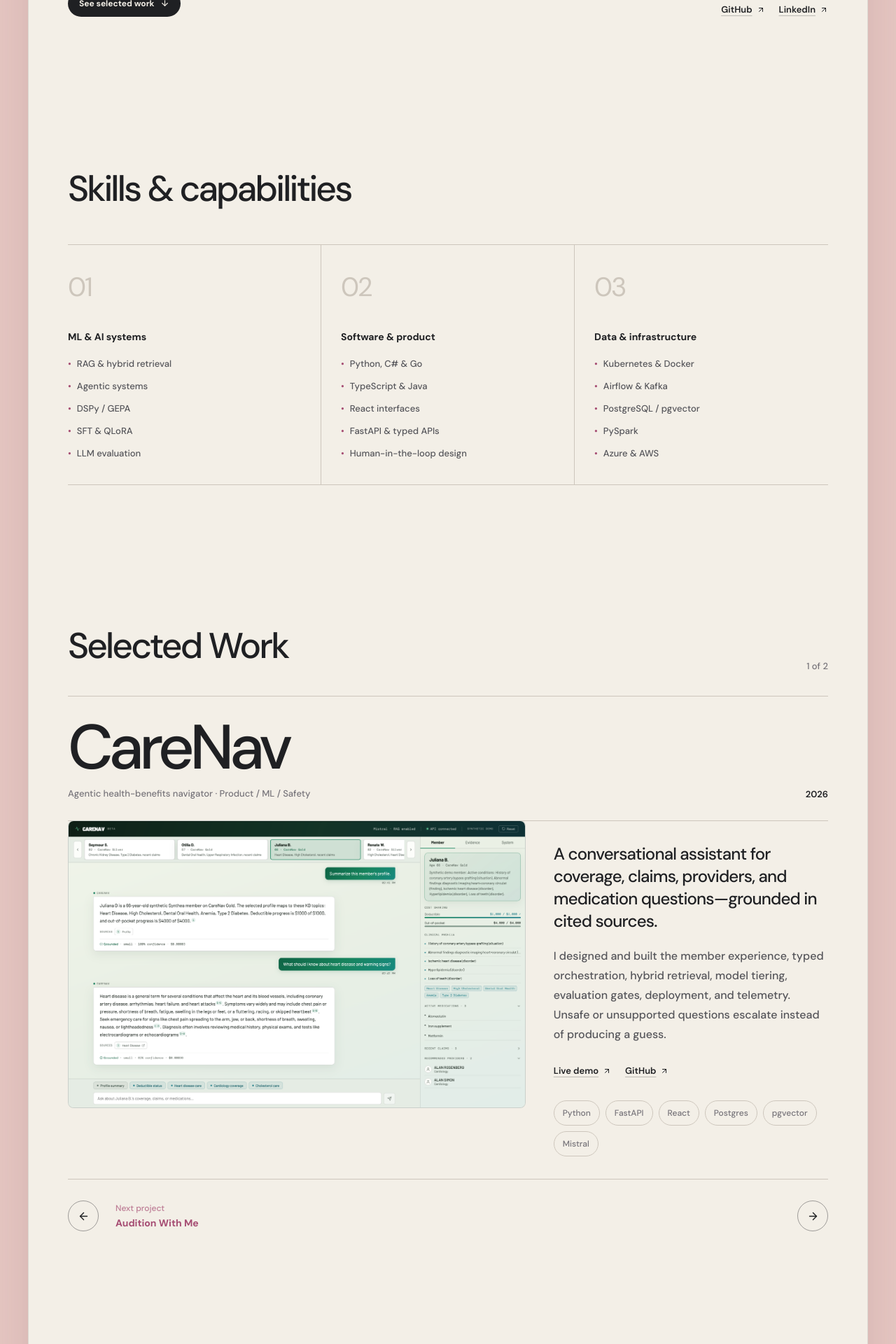
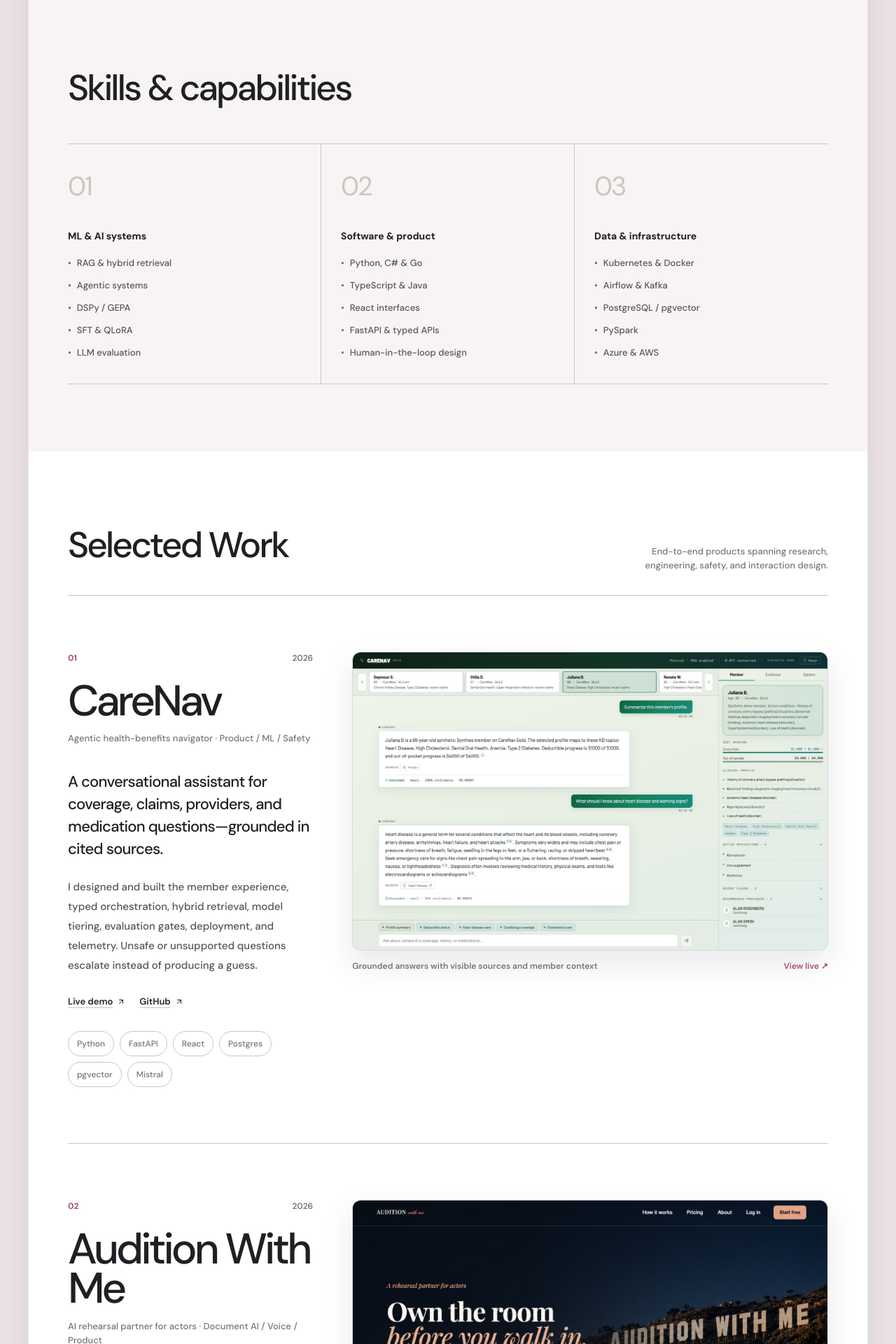
Before and after one commit to poornanat1/personal-website, a React (Vite) app: page / in a window 1280 px wide. Shown: the part 840-2760 px from the top of the page at 70% size. Built offline with nearby package versions, Linux system fonts and the light colour scheme.

Commit message:
Refine portfolio visual design and project showcase

```diff
--- a/src/App.tsx
+++ b/src/App.tsx
@@ -1,10 +1,12 @@
 import carenavScreenshot from "@/assets/carenav.png";
 import auditionWithMeScreenshot from "@/assets/audition-with-me.png";
+import auditionRehearsalScreenshot from "@/assets/audition-rehearsal.png";
+import auditionVoiceSetupScreenshot from "@/assets/audition-voice-setup.png";
 import portrait from "@/assets/portrait.png";
 import { CompanyLogo } from "@/components/CompanyLogo";
 import { experiences } from "@/data/portfolio";
-import { ArrowDown, ArrowLeft, ArrowRight, ArrowUpRight, Github, Linkedin } from "lucide-react";
-import { useState, type ReactNode } from "react";
+import { ArrowDown, ArrowUpRight, Github, Linkedin } from "lucide-react";
+import type { ReactNode } from "react";
 
 const projects = [
   {
@@ -46,20 +48,12 @@
 }
 
 export function App() {
-  const [activeProjectIndex, setActiveProjectIndex] = useState(0);
-  const activeProject = projects[activeProjectIndex];
-  const nextProjectIndex = (activeProjectIndex + 1) % projects.length;
-
-  const showProject = (index: number) => {
-    setActiveProjectIndex((index + projects.length) % projects.length);
-  };
-
   return (
     <main className="min-h-dvh bg-shell p-3 text-ink selection:bg-accent selection:text-white sm:p-6 lg:p-10">
       <div className="mx-auto max-w-[1240px] overflow-hidden border border-ink/10 bg-canvas shadow-[0_30px_80px_rgba(93,51,65,0.16)]">
-        <nav className="flex items-center justify-between px-5 py-5 sm:px-9 lg:px-14">
+        <nav className="flex flex-wrap items-center justify-between gap-x-5 gap-y-4 px-5 py-5 sm:flex-nowrap sm:px-9 lg:px-14">
           <a href="#top" className="text-[13px] font-medium tracking-[-0.01em] text-muted transition-colors hover:text-ink">Portfolio · 2026</a>
-          <div className="hidden items-center gap-7 text-[15px] font-semibold sm:flex">
+          <div className="order-3 flex w-full items-center justify-between border-t border-border pt-4 text-[13px] font-semibold sm:order-none sm:w-auto sm:justify-start sm:gap-7 sm:border-0 sm:pt-0 sm:text-[15px]">
             <a href="#about" className="hover:text-accent">About</a>
             <a href="#work" className="hover:text-accent">Work</a>
             <a href="#experience" className="hover:text-accent">Experience</a>
@@ -67,24 +61,25 @@
           <a href="mailto:pnat614@gmail.com" className="rounded-full bg-ink px-4 py-2 text-[12px] font-bold text-canvas transition-colors hover:bg-accent">Email me</a>
         </nav>
 
-        <section id="top" className="px-5 pb-20 pt-16 sm:px-9 lg:px-14 lg:pb-28 lg:pt-24">
+        <section id="top" className="px-5 pb-20 pt-14 sm:px-9 sm:pt-20 lg:px-14 lg:pb-28 lg:pt-24">
           <div>
-            <h1 className="w-full text-[clamp(4.5rem,13vw,10.5rem)] font-medium leading-[0.78] tracking-[-0.09em]">Poorna Natarajan</h1>
-            <p className="mt-8 max-w-[980px] text-[clamp(2rem,5.5vw,4.8rem)] font-medium leading-[0.9] tracking-[-0.065em] text-accent">
+            <p className="mb-6 text-[12px] font-bold uppercase tracking-[0.18em] text-muted">New York · ML systems · Responsible AI</p>
+            <h1 className="max-w-[1100px] text-[clamp(3.7rem,10.5vw,8.5rem)] font-medium leading-[0.86] tracking-[-0.075em]">Poorna Natarajan</h1>
+            <p className="mt-7 max-w-[980px] text-[clamp(2rem,5vw,4.25rem)] font-medium leading-[0.96] tracking-[-0.055em] text-accent">
               Machine Learning Engineer
             </p>
           </div>
 
           <div className="mt-14 grid gap-8 lg:grid-cols-[minmax(0,760px)_1fr] lg:gap-20">
-            <div>
-              <p className="text-[18px] font-medium leading-8 sm:text-[20px] sm:leading-9">Over the past seven years, I’ve built data and AI systems for public-health operations, government workflows, and legal search. That work has shown me how much technical decisions can affect the people who rely on these systems. I care about helping institutions use technology responsibly, and I bring that perspective to every project I take on.</p>
+            <div className="max-w-[680px]">
+              <p className="text-[18px] font-medium leading-8 sm:text-[20px] sm:leading-9">For seven years, I’ve built data and AI systems for public health, government workflows, and legal search. I create reliable products for high-stakes environments—where technical decisions have real human consequences.</p>
               <a href="#work" className="mt-6 inline-flex items-center gap-2 rounded-full bg-ink px-4 py-2.5 text-[12px] font-bold text-canvas transition-colors hover:bg-accent">See selected work <ArrowDown size={13} /></a>
             </div>
             <div className="flex items-end gap-5 lg:justify-end"><ExternalLink href="https://github.com/poornanat1">GitHub</ExternalLink><ExternalLink href="https://www.linkedin.com/in/poorna-natarajan/">LinkedIn</ExternalLink></div>
           </div>
         </section>
 
-        <section id="about" className="px-5 py-16 sm:px-9 lg:px-14 lg:py-24">
+        <section id="about" className="bg-wash px-5 py-16 sm:px-9 lg:px-14 lg:py-24">
           <h2 className="text-[clamp(2rem,4vw,3.3rem)] font-medium tracking-[-0.055em]">Skills &amp; capabilities</h2>
           <div className="mt-10 grid divide-y divide-border border-y border-border md:grid-cols-3 md:divide-x md:divide-y-0">
             {[
@@ -104,40 +99,59 @@
         </section>
 
         <section id="work" className="px-5 py-16 sm:px-9 lg:px-14 lg:py-24">
-          <div className="flex items-end justify-between gap-6">
+          <div className="flex items-end justify-between gap-6 border-b border-border pb-8">
             <h2 className="text-[clamp(2rem,4vw,3.3rem)] font-medium tracking-[-0.055em]">Selected Work</h2>
-            <p className="hidden text-[13px] font-medium text-muted sm:block" aria-live="polite">{activeProjectIndex + 1} of {projects.length}</p>
+            <p className="hidden max-w-[34ch] text-right text-[13px] font-medium leading-5 text-muted sm:block">End-to-end products spanning research, engineering, safety, and interaction design.</p>
           </div>
-
-          <div className="mt-8 scroll-mt-6 border-y border-border" aria-live="polite">
-            <div className="grid items-end gap-4 py-7 sm:grid-cols-[1fr_auto]">
-              <div><h3 className="text-[clamp(2.7rem,7vw,6rem)] font-medium leading-none tracking-[-0.07em]">{activeProject.name}</h3><p className="mt-3 text-[13px] font-medium leading-5 text-muted">{activeProject.eyebrow}</p></div>
-              <div className="text-[13px] font-semibold">{activeProject.year}</div>
-            </div>
-          </div>
-
-          <div key={activeProject.id} className="project-slide relative -mt-px grid gap-8 lg:grid-cols-[minmax(0,1.25fr)_minmax(320px,0.75fr)] lg:gap-10">
-            <a href={activeProject.href} target="_blank" rel="noreferrer" className="group block self-start overflow-hidden rounded-lg border border-ink/15 bg-[#e9f0e8]">
-              <img src={activeProject.image} alt={activeProject.imageAlt} className="aspect-[3024/1898] w-full object-cover transition-transform duration-500 group-hover:scale-[1.01]" />
-            </a>
-            <div>
-              <p className="pt-8 text-[24px] font-medium leading-8 tracking-[-0.035em]">{activeProject.summary}</p>
-              <p className="mt-5 text-[16px] font-medium leading-7 text-copy">{activeProject.contribution}</p>
-              <div className="mt-7 flex flex-wrap gap-5"><ExternalLink href={activeProject.href}>{activeProject.liveLabel}</ExternalLink><ExternalLink href={activeProject.github}>GitHub</ExternalLink></div>
-              <div className="mt-8 flex flex-wrap gap-2 text-[12px] font-medium text-muted">{activeProject.tags.map((tag) => <span key={tag} className="rounded-full border border-border px-3 py-2">{tag}</span>)}</div>
-            </div>
-          </div>
-
-          <div className="mt-8 grid grid-cols-[auto_minmax(0,1fr)_auto] items-center gap-3 border-t border-border pt-6">
-            <button type="button" onClick={() => showProject(activeProjectIndex - 1)} aria-label="Show previous project" className="flex size-11 items-center justify-center rounded-full border border-ink/40 transition-colors hover:border-ink hover:bg-ink hover:text-canvas"><ArrowLeft size={17} /></button>
-            <button type="button" onClick={() => showProject(nextProjectIndex)} className="group flex items-center justify-between gap-5 px-3 py-2 text-left text-accent transition-colors hover:text-ink">
-              <span><span className="block text-[12px] font-medium opacity-70">Next project</span><span className="mt-0.5 block text-[14px] font-bold">{projects[nextProjectIndex].name}</span></span>
-            </button>
-            <button type="button" onClick={() => showProject(activeProjectIndex + 1)} aria-label="Show next project" className="flex size-11 items-center justify-center rounded-full border border-ink/40 transition-colors hover:border-ink hover:bg-ink hover:text-canvas"><ArrowRight size={17} /></button>
+          <div>
+            {projects.map((project, index) => (
+              <article key={project.id} className="grid gap-10 border-b border-border py-12 lg:grid-cols-[minmax(280px,0.68fr)_minmax(0,1.32fr)] lg:gap-14 lg:py-20">
+                <div className="flex flex-col justify-between lg:sticky lg:top-8 lg:self-start">
+                  <div>
+                    <div className="flex items-start justify-between gap-4"><span className="text-[12px] font-bold text-accent">0{index + 1}</span><span className="text-[12px] font-semibold text-muted">{project.year}</span></div>
+                    <h3 className="mt-6 text-[clamp(2.7rem,4.8vw,4.8rem)] font-medium leading-[0.92] tracking-[-0.065em]">{project.name}</h3>
+                    <p className="mt-4 max-w-[54ch] text-[13px] font-medium leading-5 text-muted">{project.eyebrow}</p>
+                    <p className="mt-9 max-w-[28ch] text-[22px] font-medium leading-8 tracking-[-0.035em]">{project.summary}</p>
+                    <p className="mt-6 max-w-[48ch] text-[15px] font-medium leading-7 text-copy">{project.contribution}</p>
+                  </div>
+                  <div>
+                    <div className="mt-7 flex flex-wrap gap-5"><ExternalLink href={project.href}>{project.liveLabel}</ExternalLink><ExternalLink href={project.github}>GitHub</ExternalLink></div>
+                    <div className="mt-8 flex flex-wrap gap-2 text-[12px] font-medium text-muted">{project.tags.map((tag) => <span key={tag} className="rounded-full border border-border px-3 py-2">{tag}</span>)}</div>
+                  </div>
+                </div>
+                <div className="grid content-start gap-5">
+                  <figure>
+                    <a href={project.href} target="_blank" rel="noreferrer" className="group block overflow-hidden rounded-xl border border-ink/10 bg-project shadow-[0_18px_45px_rgba(42,30,35,0.10)]">
+                      <img src={project.image} alt={project.imageAlt} className="aspect-[3024/1898] w-full object-cover transition-transform duration-500 group-hover:scale-[1.015]" />
+                    </a>
+                    <figcaption className="mt-3 flex items-start justify-between gap-4 text-[12px] font-semibold leading-5 text-muted">
+                      <span>{project.id === "audition-with-me" ? "From uploaded sides to a ready-to-rehearse scene" : "Grounded answers with visible sources and member context"}</span><span className="shrink-0 text-accent">View live ↗</span>
+                    </figcaption>
+                  </figure>
+                  {project.id === "audition-with-me" && (
+                  <div className="grid gap-5 md:grid-cols-2">
+                    {[
+                      [auditionVoiceSetupScreenshot, "Character-aware voice casting and preview", "Voice setup screen with character tabs, voice filters, preview controls, and rehearsal launch"],
+                      [auditionRehearsalScreenshot, "Responsive rehearsal with cue detection and line controls", "Rehearsal screen with active dialogue, line help, playback controls, and voice-speed settings"],
+                    ].map(([image, caption, alt]) => (
+                      <figure key={caption}>
+                        <a href={image} target="_blank" rel="noreferrer" className="group block overflow-hidden rounded-xl border border-ink/10 bg-[#0d1a2a] shadow-[0_16px_36px_rgba(42,30,35,0.09)]">
+                          <img src={image} alt={alt} className="aspect-[1.72/1] w-full object-cover transition-transform duration-500 group-hover:scale-[1.012]" />
+                        </a>
+                        <figcaption className="mt-3 flex items-start justify-between gap-4 text-[12px] font-semibold leading-5 text-muted">
+                          <span>{caption}</span><span className="shrink-0 text-accent">Open ↗</span>
+                        </figcaption>
+                      </figure>
+                    ))}
+                  </div>
+                  )}
+                </div>
+              </article>
+            ))}
           </div>
         </section>
 
-        <section id="experience" className="px-5 py-16 sm:px-9 lg:px-14 lg:py-24">
+        <section id="experience" className="bg-wash px-5 py-16 sm:px-9 lg:px-14 lg:py-24">
           <div className="grid gap-10 lg:grid-cols-[0.72fr_1.28fr] lg:gap-20">
             <div><p className="text-[clamp(2.5rem,5vw,4.6rem)] font-medium leading-none tracking-[-0.06em] text-accent">Experience</p><h2 className="mt-5 max-w-[24ch] text-[clamp(1.25rem,2.2vw,1.75rem)] font-medium leading-[1.15] tracking-[-0.035em]">From ideas to systems people use.</h2></div>
             <div className="border-t border-border">
--- a/src/styles/index.css
+++ b/src/styles/index.css
@@ -3,8 +3,10 @@
 
 @theme {
   --font-sans: "DM Sans", sans-serif;
-  --color-canvas: #f3efe7;
-  --color-shell: #e8c9c4;
+  --color-canvas: #ffffff;
+  --color-shell: #eee8ea;
+  --color-wash: #f8f4f5;
+  --color-project: #eef2ef;
   --color-ink: #1f2023;
   --color-copy: #55555a;
   --color-muted: #77747a;
```
Also changed, not shown: src/assets/audition-rehearsal.png (added), src/assets/audition-voice-setup.png (added).
